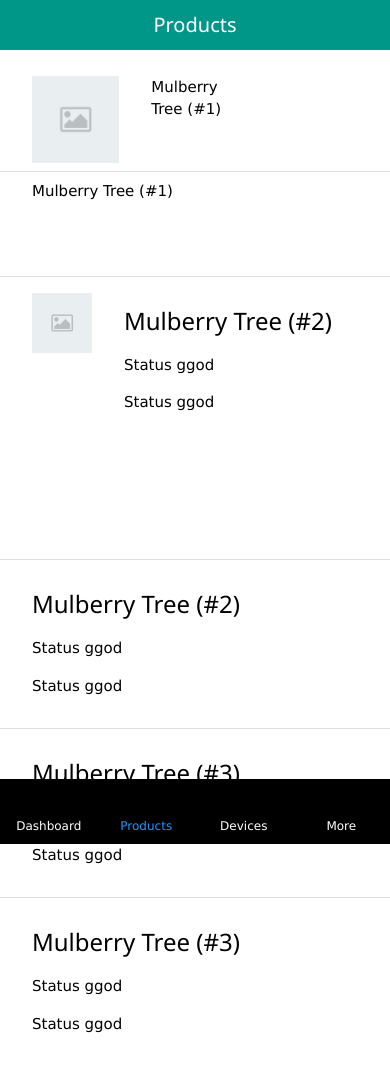
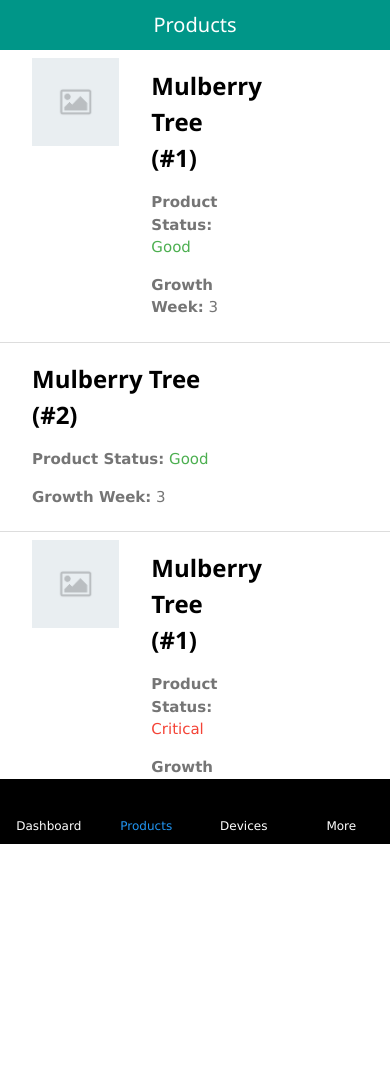
Before and after one commit to bartmika/growlog-front, a React (Create React App) app: page /products in a window 390 px wide. Shown: the top 1070 px of the page. After the commit the page ends 892 px from the top, so only its background shows below. Built offline with nearby package versions, Linux system fonts and the light colour scheme; the HTML template or start-up script is replaced by a standard one.

Commit message:
Restricted to only mobile

```diff
--- a/src/Components/Dashboard/Component.jsx
+++ b/src/Components/Dashboard/Component.jsx
@@ -3,6 +3,10 @@ import { Link } from "react-router-dom";
 export default function DashboardComponent(props) {
     return (
         <>
+            <div className="w3-hide-small">
+                <h1>TODO #6: Unsupported for Desktop or tablet</h1>
+            </div>
+            <div className="w3-hide-medium w3-hide-large">
                 {/* TOP NAVIGATION */}
                 <div className="w3-teal w3-hide-large" >
                     <div className="w3-row">
@@ -105,6 +109,7 @@ export default function DashboardComponent(props) {
                         </div>
                     </div>
                 </div>
+            </div>
         </>
     )
 }
--- a/src/Components/Gateway/LoginContainerComponent.jsx
+++ b/src/Components/Gateway/LoginContainerComponent.jsx
@@ -16,10 +16,10 @@ class LoginContainerComponent extends Component {
     render() {
         return (
             <>
-                <div className="w3-hide-medium w3-hide-small">
-                    <h1>Unsupported for Desktop</h1>
+                <div className="w3-hide-small">
+                    <h1>TODO #2: Unsupported for Desktop or tablet</h1>
                 </div>
-                <div className="w3-hide-large">
+                <div className="w3-hide-large w3-hide-medium">
                     <div className="w3-container w3-margin w3-padding w3-center">
                         <Link to="/">
                             <img src="/img/logo.png" style={{width:"60%"}}/>
--- a/src/Components/Gateway/LogoutContainer.jsx
+++ b/src/Components/Gateway/LogoutContainer.jsx
@@ -18,7 +18,7 @@ class LogoutContainer extends Component {
 
     render() {
         return (
-            <h1>Logout Redirector</h1>
+            <h1>Logout Redirector TODO 5</h1>
         );
     }
 }
--- a/src/Components/Gateway/RegisterContainerComponent.jsx
+++ b/src/Components/Gateway/RegisterContainerComponent.jsx
@@ -16,10 +16,10 @@ class RegisterContainerComponent extends Component {
     render() {
         return (
             <>
-                <div className="w3-hide-medium w3-hide-small">
-                    <h1>Unsupported for Desktop</h1>
+                <div className="w3-hide-small">
+                    <h1>TODO #3: Unsupported for Desktop or tablet</h1>
                 </div>
-                <div className="w3-hide-large">
+                <div className="w3-hide-large w3-hide-medium">
                     <div className="w3-container w3-margin w3-padding w3-center">
                         <Link to="/">
                             <img src="/img/logo.png" style={{width:"60%"}}/>
--- a/src/Components/Gateway/RegisterSuccessContainer.jsx
+++ b/src/Components/Gateway/RegisterSuccessContainer.jsx
@@ -10,7 +10,7 @@ class RegisterSuccessContainer extends Component {
 
     render() {
         return (
-            <h1>Register</h1>
+            <h1>Register TODO 4</h1>
         );
     }
 }
--- a/src/Components/Products/List/Component.jsx
+++ b/src/Components/Products/List/Component.jsx
@@ -9,13 +9,17 @@ export default function ProductsListComponent(props) {
     console.log(d);
     return (
         <>
+            <div className="w3-hide-small">
+                <h1>TODO #7: Unsupported for Desktop or tablet</h1>
+            </div>
+            <div className="w3-hide-large w3-hide-medium">
                 {/* TOP NAVIGATION */}
-            <div className="w3-teal w3-top w3-hide-small w3-hide-medium" >
+                <div className="w3-teal w3-hide-small w3-hide-medium" >
                     <div className="w3-display-container">
                         {/*  <img src="/img/compressed-logo.png" alt="Logo" style={{width:"15%"}} /> */}
                     </div>
                 </div>
-            <div className="w3-teal w3-top w3-hide-large" >
+                <div className="w3-teal w3-hide-large" >
                     <div className="w3-row">
                         <div className="w3-col s4 w3-container ">
                             {/*<Link to="/items/search" className="w3-left" style={{ textDecoration: "none"}}>
@@ -32,9 +36,6 @@ export default function ProductsListComponent(props) {
                         </div>
                     </div>
                 </div>
-            <br />
-            <br />
-            <br />
                 <div>
                     <ul className="w3-ul w3-white">
                         {/* WITH THUMBNAIL */}
@@ -43,7 +44,11 @@ export default function ProductsListComponent(props) {
                                 <img src="/img/placeholder.png" className="w3-image" style={{width:"100%"}}/>
                             </div>
                             <div className="w3-col s4 w3-container">
-                            Mulberry Tree (#1)
+                                <h3><strong>Mulberry Tree (#1)</strong></h3>
+                                <div className="w3-text-gray">
+                                    <p><strong>Product Status:</strong> <span className="w3-text-green">Good</span></p>
+                                    <p><strong>Growth Week:</strong> 3</p>
+                                </div>
                             </div>
                             <div className="w3-col s4 w3-container w3-display-container">
                                 <img src="/img/placeholder.png" className="w3-image" style={{width:"100%", opacity:0}}/>
@@ -54,7 +59,11 @@ export default function ProductsListComponent(props) {
                         {/* WITHOUT THUMBNAIL */}
                         <li className="w3-row">
                             <div className="w3-col s8 w3-container">
-                            Mulberry Tree (#1)
+                                <h3><strong>Mulberry Tree (#2)</strong></h3>
+                                <div className="w3-text-gray">
+                                    <p><strong>Product Status:</strong> <span className="w3-text-green">Good</span></p>
+                                    <p><strong>Growth Week:</strong> 3</p>
+                                </div>
                             </div>
                             <div className="w3-col s4 w3-container w3-display-container">
                                 <img src="/img/placeholder.png" className="w3-image" style={{width:"100%", opacity:0}}/>
@@ -62,73 +71,21 @@ export default function ProductsListComponent(props) {
                             </div>
                         </li>
 
-                    <li className="w3-bar" onClick={null}>
-                        <div className="w3-bar-item w3-hide-small">
-                            <img src="/img/placeholder.png" className="w3-image" style={{width:"100%", maxWidth:"160px"}}/>
+                        {/* WITH THUMBNAIL BUT WITH ERROR */}
+                        <li className="w3-row">
+                            <div className="w3-col s4 w3-container">
+                                <img src="/img/placeholder.png" className="w3-image" style={{width:"100%"}}/>
                             </div>
-                        <div className="w3-bar-item w3-hide-medium">
-                            <img src="/img/placeholder.png" className="w3-image" style={{width:"100%", maxWidth:"60px"}}/>
+                            <div className="w3-col s4 w3-container">
+                                <h3><strong>Mulberry Tree (#1)</strong></h3>
+                                <div className="w3-text-gray">
+                                    <p><strong>Product Status:</strong> <span className="w3-text-red">Critical</span></p>
+                                    <p><strong>Growth Week:</strong> 3</p>
                                 </div>
-                        <div className="w3-bar-item">
-                            <h3>Mulberry Tree (#2)</h3>
-                            <p>Status ggod</p>
-                            <p>Status ggod</p>
                             </div>
-                        <div className="w3-bar-item w3-text-grey w3-right">
-                            <span className="">
-                                <h3>&nbsp;</h3>
-                                <p><i className="fa fa-chevron-right"></i></p>
-                                <p>&nbsp;</p>
-                            </span>
-                        </div>
-                    </li>
-
-
-
-
-                    {/* GOOD */}
-                    <li className="w3-bar" onClick={null}>
-                        <div className="w3-bar-item">
-                            <h3>Mulberry Tree (#2)</h3>
-                            <p>Status ggod</p>
-                            <p>Status ggod</p>
-                        </div>
-                        <div className="w3-bar-item w3-text-grey w3-right">
-                            <span className="">
-                                <h3>&nbsp;</h3>
-                                <p><i className="fa fa-chevron-right"></i></p>
-                                <p>&nbsp;</p>
-                            </span>
-                        </div>
-                    </li>
-
-                    <li className="w3-bar">
-                        <div className="w3-bar-item">
-                            <h3>Mulberry Tree (#3)</h3>
-                            <p>Status ggod</p>
-                            <p>Status ggod</p>
-                        </div>
-                        <div className="w3-bar-item w3-text-grey w3-right">
-                            <span className="">
-                                <h3>&nbsp;</h3>
-                                <p><i className="fa fa-chevron-right"></i></p>
-                                <p>&nbsp;</p>
-                            </span>
-                        </div>
-                    </li>
-
-                    <li className="w3-bar">
-                        <div className="w3-bar-item">
-                            <h3>Mulberry Tree (#3)</h3>
-                            <p>Status ggod</p>
-                            <p>Status ggod</p>
-                        </div>
-                        <div className="w3-bar-item w3-text-grey w3-right">
-                            <span className="">
-                                <h3>&nbsp;</h3>
-                                <p><i className="fa fa-chevron-right"></i></p>
-                                <p>&nbsp;</p>
-                            </span>
+                            <div className="w3-col s4 w3-container w3-display-container">
+                                <img src="/img/placeholder.png" className="w3-image" style={{width:"100%", opacity:0}}/>
+                                <span className="w3-display-right w3-text-gray"><i className="fa fa-chevron-right"></i></span>
                             </div>
                         </li>
 
@@ -138,6 +95,7 @@ export default function ProductsListComponent(props) {
                     <br />
                     <br />
                 </div>
+            </div>
         </>
     )
 }
```
Also changed, not shown: src/Components/Devices/Detail/Component.jsx (+5 -3 lines), src/Components/Devices/List/Component.jsx (+5 -4 lines), src/Components/Gateway/IndexContainerComponent.jsx (+4 -4 lines), src/Components/Products/Detail/Component.jsx (+5 -4 lines). Lines whose indentation alone changed are shown as unchanged.
